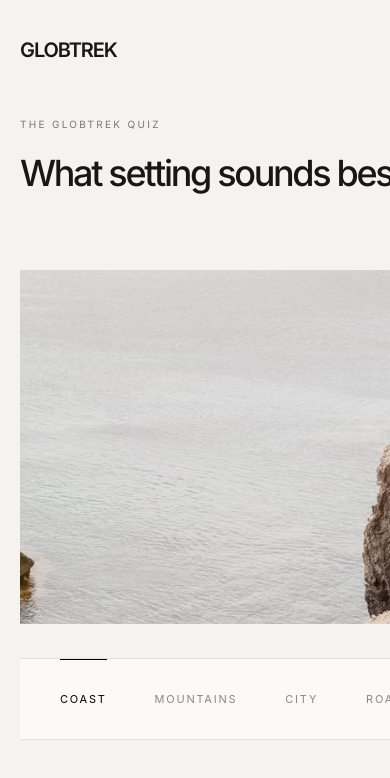
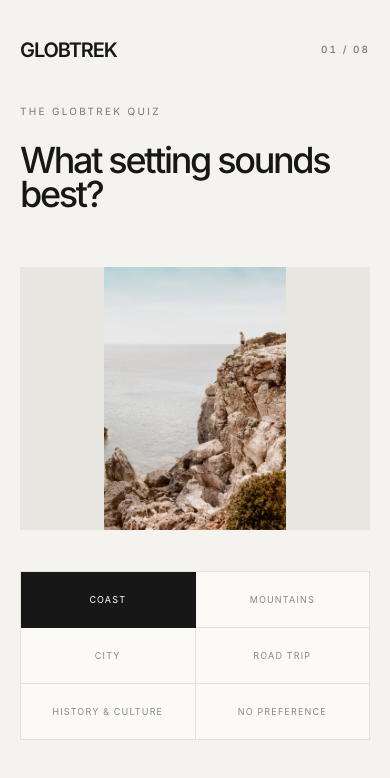
Before and after one commit to stevenrj417/Globtrek, a Next.js app: page /discover in a window 390 px wide. Shown: the top 778 px of the page. Built offline with nearby package versions, Linux system fonts and the light colour scheme.

Commit message:
Perfect mobile quiz and booking icons

```diff
--- a/app/discover/TravelQuiz.jsx
+++ b/app/discover/TravelQuiz.jsx
@@ -131,17 +131,17 @@ function VisualQuestion({ question, value, onChoose, step }) {
           <p className="mb-6 text-[10px] uppercase tracking-[0.23em] text-[#777]">The GlobTrek quiz</p>
           <h1 className="max-w-md text-[2.25rem] font-medium leading-[0.94] tracking-[-0.065em] sm:text-[clamp(2.7rem,5.2vw,5.6rem)]">{question.question}</h1>
         </div>
-        <div className="relative h-[42svh] min-h-[300px] overflow-hidden bg-[#e8e6e1] sm:aspect-[4/3] sm:h-auto sm:min-h-[360px] lg:aspect-auto lg:h-[min(69vh,760px)]">
+        <div className="relative aspect-[4/3] max-h-[300px] overflow-hidden bg-[#e8e6e1] sm:max-h-none sm:min-h-[360px] lg:aspect-auto lg:h-[min(69vh,760px)]">
           {question.options.map((option) => (
-            <Image key={option.label} src={option.image} alt={option.label === active.label ? option.alt : ""} fill priority={option.label === selected} className={`object-cover transition-[opacity,transform] duration-500 ease-[cubic-bezier(.22,.61,.36,1)] ${option.label === active.label ? "scale-100 opacity-100" : "pointer-events-none scale-[1.012] opacity-0"}`} sizes="(min-width:1024px) 70vw, 100vw" />
+            <Image key={option.label} src={option.image} alt={option.label === active.label ? option.alt : ""} fill priority={option.label === selected} className={`object-contain transition-[opacity,transform] duration-500 ease-[cubic-bezier(.22,.61,.36,1)] sm:object-cover ${option.label === active.label ? "scale-100 opacity-100" : "pointer-events-none scale-[1.012] opacity-0"}`} sizes="(min-width:1024px) 70vw, 100vw" />
           ))}
         </div>
       </div>
-      <div className="relative z-20 mx-auto -mt-5 w-full max-w-[1500px] bg-[#fbfaf7] lg:-mt-16">
-        <div className="flex snap-x overflow-x-auto border-y border-black/10 px-4 sm:justify-center sm:px-6">
+      <div className="relative z-20 mx-auto w-full max-w-[1500px] bg-[#fbfaf7] lg:-mt-16">
+        <div className="grid grid-cols-2 border-l border-t border-black/10 sm:flex sm:border-x-0 sm:border-y sm:px-6">
           {question.options.map((option) => {
             const isActive = selected === option.label;
-            return <button type="button" key={option.label} onMouseEnter={() => setPreview(option.label)} onMouseLeave={() => setPreview(selected)} onFocus={() => setPreview(option.label)} onBlur={() => setPreview(selected)} onClick={() => onChoose(option.label)} className={`relative min-h-20 shrink-0 snap-center px-6 text-[11px] uppercase tracking-[0.16em] transition-colors sm:min-h-24 sm:flex-1 sm:px-4 ${isActive ? "text-black" : "text-[#888] hover:text-black"}`}><span className={`absolute inset-x-6 top-0 h-px bg-black transition-transform duration-500 ${isActive ? "scale-x-100" : "scale-x-0"}`} />{option.display || option.label}</button>;
+            return <button type="button" key={option.label} onMouseEnter={() => setPreview(option.label)} onMouseLeave={() => setPreview(selected)} onFocus={() => setPreview(option.label)} onBlur={() => setPreview(selected)} onClick={() => onChoose(option.label)} className={`relative min-h-14 border-b border-r border-black/10 px-3 text-[9px] uppercase tracking-[0.13em] transition-colors sm:min-h-24 sm:flex-1 sm:border-0 sm:px-4 sm:text-[11px] sm:tracking-[0.16em] ${isActive ? "bg-[#171717] text-white sm:bg-transparent sm:text-black" : "text-[#888] hover:text-black"}`}><span className={`absolute inset-x-6 top-0 hidden h-px bg-black transition-transform duration-500 sm:block ${isActive ? "scale-x-100" : "scale-x-0"}`} />{option.display || option.label}</button>;
           })}
         </div>
       </div>
--- a/app/results/page.jsx
+++ b/app/results/page.jsx
@@ -16,6 +16,10 @@ function getMatches(quiz) {
 function formatDate(value) {
   if (!value) return null;
   return new Intl.DateTimeFormat("en-US", { month: "short", day: "numeric", year: "numeric", timeZone: "UTC" }).format(new Date(`${value}T00:00:00Z`));
+}
+
+function ArrowUpRight() {
+  return <svg aria-hidden="true" viewBox="0 0 24 24" className="h-5 w-5 fill-none stroke-current" strokeWidth="1.4"><path d="M7 17 17 7M8 7h9v9" /></svg>;
 }
 
 function bookingHotelUrl(hotel, trip = {}) {
@@ -206,7 +210,7 @@ export default function ResultsPage() {
           {tools.map(([label, detail, href, sponsored]) => (
             <a key={label} href={href} target="_blank" rel={sponsored ? "noopener sponsored" : "noopener"} className="group flex min-h-36 flex-col justify-between bg-white p-5 shadow-[0_12px_40px_rgba(23,23,20,0.04)] transition hover:-translate-y-1 hover:shadow-[0_18px_55px_rgba(23,23,20,0.08)] sm:min-h-40 sm:p-6">
               <span className="text-[9px] uppercase tracking-[0.25em] text-black/40">{label}</span>
-              <span className="flex items-end justify-between gap-4"><span className="font-serif text-xl leading-tight">{detail}</span><span className="text-lg transition-transform group-hover:translate-x-1">↗</span></span>
+              <span className="flex items-end justify-between gap-4"><span className="font-serif text-[1.15rem] leading-tight sm:text-xl">{detail}</span><span className="shrink-0 transition-transform group-hover:-translate-y-0.5 group-hover:translate-x-0.5"><ArrowUpRight /></span></span>
             </a>
           ))}
         </div>
```
